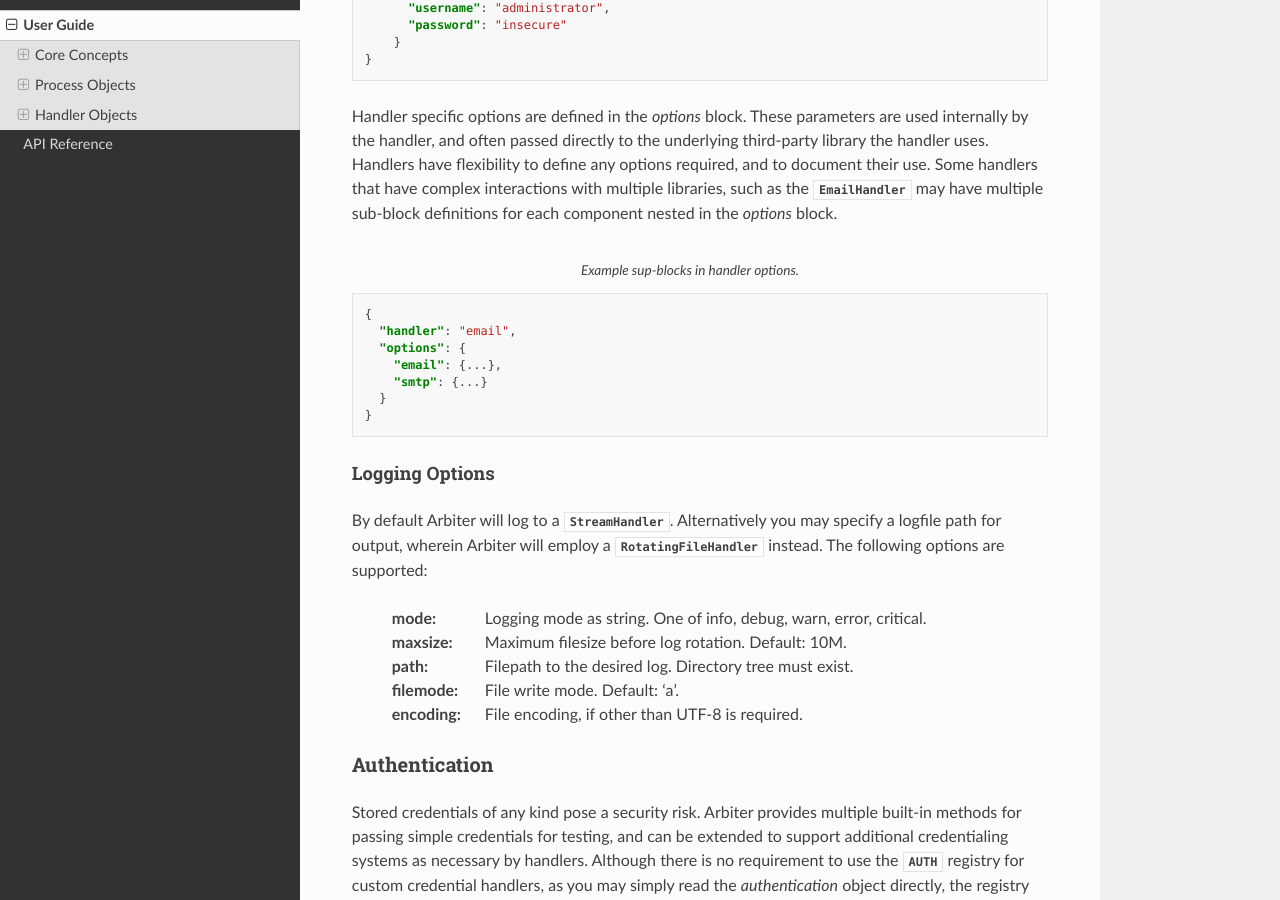
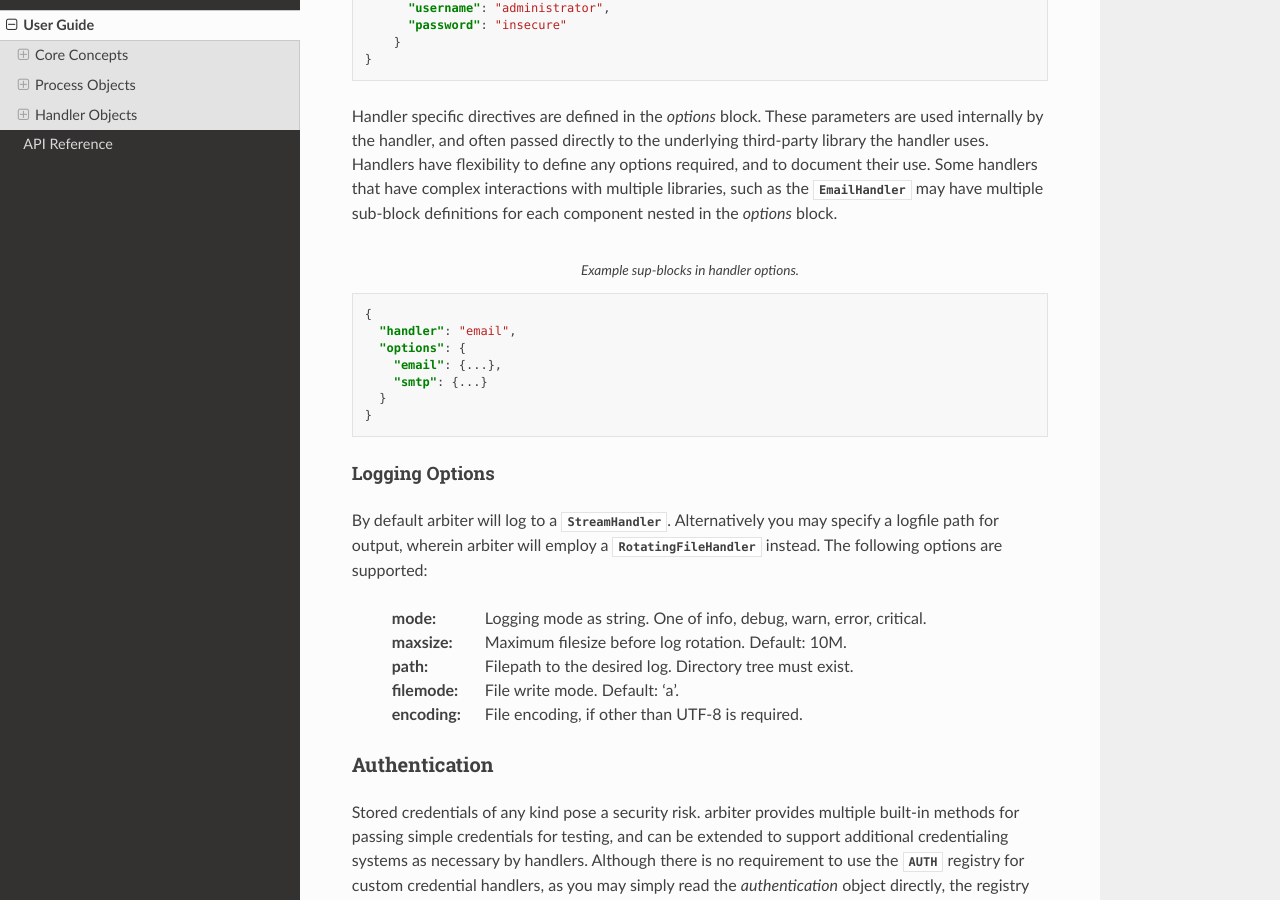
Before and after one commit to rgeyer/arbiter, a Sphinx documentation site: the page built from docs/source/userguide.rst, in a window 1280 px wide and 1400 px high, scrolled down 1496 px. Shown: the part 151-1051 px from the top of the window. Built offline with Sphinx 7.4.7 and the Read the Docs theme 2.0.0, drawn with Linux system fonts in a browser that asks for light colours; some of the changed text lies outside the part shown.

Commit message:
Fix broken options in CSV and Email handlers Update documentation

```diff
--- a/docs/source/index.rst
+++ b/docs/source/index.rst
@@ -1,10 +1,10 @@
 .. # Links
 
 =======
-Arbiter
+arbiter
 =======
 
-*Arbiter* is an extensible data processing framework intended to be flexible and
+*arbiter* is an extensible data processing framework intended to be flexible and
 lightweight.
 
 
--- a/docs/source/reference.rst
+++ b/docs/source/reference.rst
@@ -2,7 +2,7 @@
 API Reference
 =============
 
-Arbiter Module
+arbiter Module
 ==============
 
 .. automodule:: arbiter
--- a/docs/source/userguide.rst
+++ b/docs/source/userguide.rst
@@ -17,7 +17,7 @@
 Processor
 ---------
 
-The core of Arbiter is the :py:class:`~arbiter.Process` class, a multi-processing
+The core of arbiter is the :py:class:`~arbiter.Process` class, a multi-processing
 orchestrator that collects inputs, performs data manipulation, feeds outputs, and
 sends notifications. The processor itself is agnostic to the actual connections,
 data, and data translations. All aspects of data handling are the responsibility
@@ -32,7 +32,7 @@
 Handlers perform all the discrete work within a data process flow. This includes
 data ingestion, translation, output, notifications, and so forth. In theory any
 handler could be used for an input or output, provided it contains the requisite
-*get()* and *set()* methods. Arbiter broadly defines three logically distinct types
+*get()* and *set()* methods. arbiter broadly defines three logically distinct types
 of handlers: :py:class:`~arbiter.handlers.FileHandler`, :py:class:`~arbiter.handlers.ConnectionHandler`, and :py:class:`~arbiter.handlers.NotificationHandler`.
 
 Generally speaking a :py:class:`~arbiter.handlers.FileHandler` should implement
@@ -45,7 +45,7 @@
 Configuration
 -------------
 
-Arbiter utilizes a structured JSON document consisting of blocks and directives
+arbiter utilizes a structured JSON document consisting of blocks and directives
 for all processors. Directives are key-value pairs, while blocks are collections
 of directives or other data, represented as JSON objects. There are four block
 definitions, of which two are required: *sources* (required), *outputs* (required),
@@ -97,8 +97,8 @@
       }
   }
 
-Handler specific options are defined in the *options* block. These parameters are
-used internally by the handler, and often passed directly to the underlying
+Handler specific directives are defined in the *options* block. These parameters
+are used internally by the handler, and often passed directly to the underlying
 third-party library the handler uses. Handlers have flexibility to define any
 options required, and to document their use. Some handlers that have complex
 interactions with multiple libraries, such as the :py:class:`~arbiter.handlers.EmailHandler`
@@ -120,8 +120,8 @@
 Logging Options
 ^^^^^^^^^^^^^^^
 
-By default Arbiter will log to a :py:class:`~logging.StreamHandler`. Alternatively
-you may specify a logfile path for output, wherein Arbiter will employ a
+By default arbiter will log to a :py:class:`~logging.StreamHandler`. Alternatively
+you may specify a logfile path for output, wherein arbiter will employ a
 :py:class:`~logging.handlers.RotatingFileHandler` instead. The following options
 are supported:
 
@@ -134,7 +134,7 @@
 Authentication
 --------------
 
-Stored credentials of any kind pose a security risk. Arbiter provides multiple
+Stored credentials of any kind pose a security risk. arbiter provides multiple
 built-in methods for passing simple credentials for testing, and can be extended
 to support additional credentialing systems as necessary by handlers. Although
 there is no requirement to use the :py:attr:`~arbiter.AUTH` registry for custom
@@ -215,7 +215,7 @@
 
 .. graphviz:: processor.dot
 
-The :py:class:`~arbiter.Process` class is the workhorse of the Arbiter package.
+The :py:class:`~arbiter.Process` class is the workhorse of the arbiter package.
 Inputs are pulled in parallel and aggregated using the :py:meth:`~arbiter.Process.merge_results`
 method. The combined result set is then sequentially passed to each output handler.
 An output handler may have one or more notifiers associated to it, which will
@@ -319,10 +324,6 @@
       substitution parsing has been performed. This will usually correspond to
       an URI, though it is not strictly required.
 
-   .. method:: BaseHandler.__ini__(config, **kwargs)
-
-      Initializes the handler, loading the configuration data and storing options.
-
    .. method:: BaseHandler.atexit()
 
       Registered with the :py:mod:`atexit` module after the :py:meth:`~arbiter.handlers.BaseHandler.set`
@@ -342,16 +343,8 @@
 
    .. attribute:: FileHandler.filename
 
-      Output file to be written to.
-
-   .. attribute:: FileHandler.keepfile
-
-      If ``True`` the file will not be removed when the handler's :py:meth:`~arbiter.handlers.BaseHandler.atexit`
-      method is called. The default value is ``False``.
-
-   .. method:: FileHandler.__init__(config, **kwargs)
-
-      Initializes the handler, loading the configuration data and storing options.
+      For output handlers, this is the output file or file-like resource to be
+      written to.
 
    .. method:: FileHandler.get()
 
@@ -443,7 +430,7 @@
 |
 
 HttpHandler
------------
+^^^^^^^^^^^
 
 The :py:class:`~arbiter.handlers.HttpHandler` provides additional properties
 suitable for HTTP and HTTPS connection implementations. Notably, the `userinfo`
--- a/setup.py
+++ b/setup.py
@@ -28,7 +28,6 @@
     author_email=about['__author_email__'],
     url='https://github.com/rastern/arbiter',
     classifiers=[
-        'Development Status :: 5 - Production/Stable',
         'Intended Audience :: Developers',
         'License :: OSI Approved :: GNU Lesser General Public License v3 or later (LGPLv3+)',
         'Operating System :: OS Independent',
--- a/src/arbiter/__about__.py
+++ b/src/arbiter/__about__.py
@@ -3,7 +3,7 @@
 
 __title__ = 'arbiter'
 __description__ = 'Lightweight Data Handling Library'
-__version__ = '1.0.1'
+__version__ = '1.1.0'
 __author__ = 'R.A. Stern'
 __author_email__ = 'oss@rastern.me'
 __license__ = 'LGPL 3.0'
```
Also changed, not shown: other parts of docs/source/userguide.rst (+7 -8 lines), docs/source/install.rst (+4 -4 lines), 2 other files.
